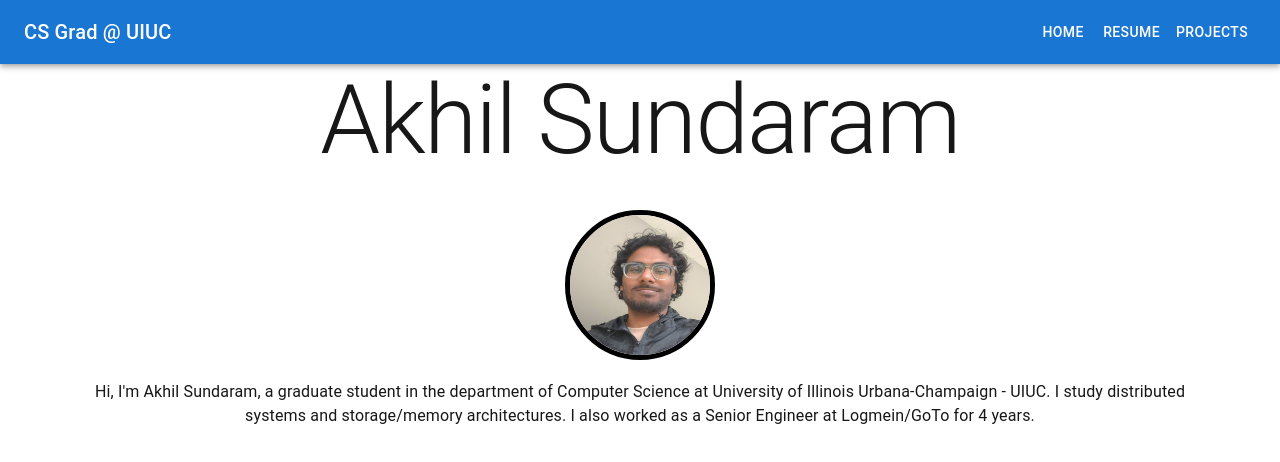
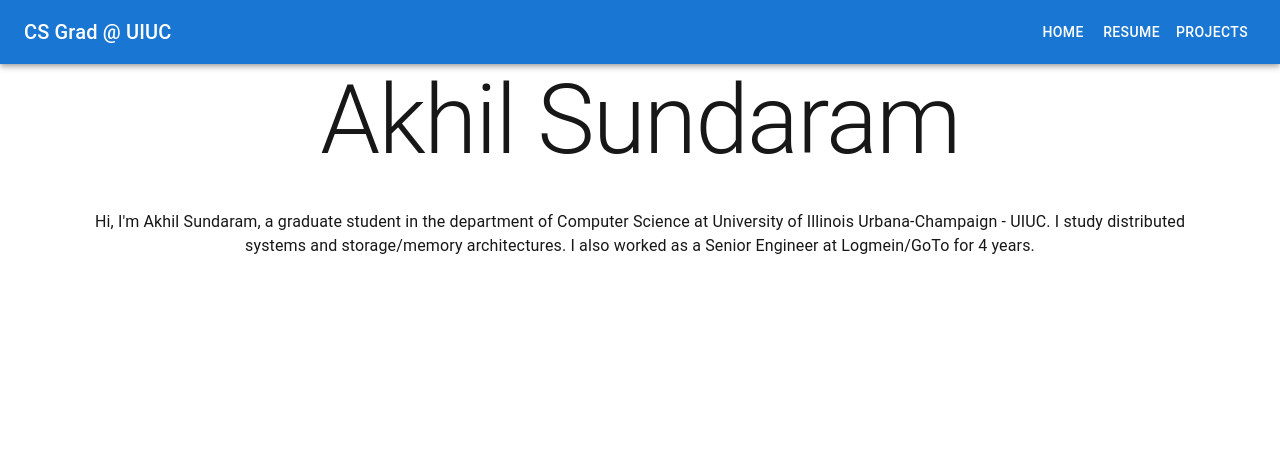
Before and after one commit to akhilsundaram/akhilsundaramdotdev, a Next.js app: page / in a window 1280 px wide. Shown: the top 462 px of the page. Built offline with nearby package versions, Linux system fonts and the light colour scheme.

Commit message:
remove pfp

```diff
--- a/app/page.js
+++ b/app/page.js
@@ -9,17 +9,6 @@ export default function Home() {
         Akhil Sundaram
       </Typography>
 
-      {/* Round bordered image under the name */}
-      <div style={{ display: 'flex', justifyContent: 'center', marginBottom: '20px' }}>
-        <Image
-          src="/profile.jpg" // Path to the image in the public/ directory.
-          alt="Akhil Sundaram"
-          width={150} // Adjust the width as necessary
-          height={150} // Adjust the height as necessary
-          style={{ borderRadius: '50%', border: '5px solid #000' }} // Round image with black border
-        />
-      </div>
-
       <Typography variant="body1" align="center" gutterBottom>
         Hi, I&#39;m Akhil Sundaram, a graduate student in the department of Computer Science at University of Illinois Urbana-Champaign - UIUC.
         I study distributed systems and storage/memory architectures. I also worked as a Senior Engineer at Logmein/GoTo for 4 years.
--- a/app/projects/page.js
+++ b/app/projects/page.js
@@ -25,8 +25,8 @@ const projects = [
 export default function Projects() {
   return (
     <Container>
-      <Typography variant="h4" align="center" gutterBottom>
-        things I build
+      <Typography variant="h3" align="center" gutterBottom>
+        projects
       </Typography>
       <Grid container spacing={4}>
         {projects.map((project, index) => (
--- a/app/resume/page.js
+++ b/app/resume/page.js
@@ -3,8 +3,8 @@ import { Typography, Container } from '@mui/material';
 export default function Resume() {
   return (
     <Container>
-      <Typography variant="h2" align="center" gutterBottom>
-        My Resume
+      <Typography variant="h3" align="center" gutterBottom>
+        Resume
       </Typography>
       {/* Embed the resume PDF directly in the page */}
       <embed
```
